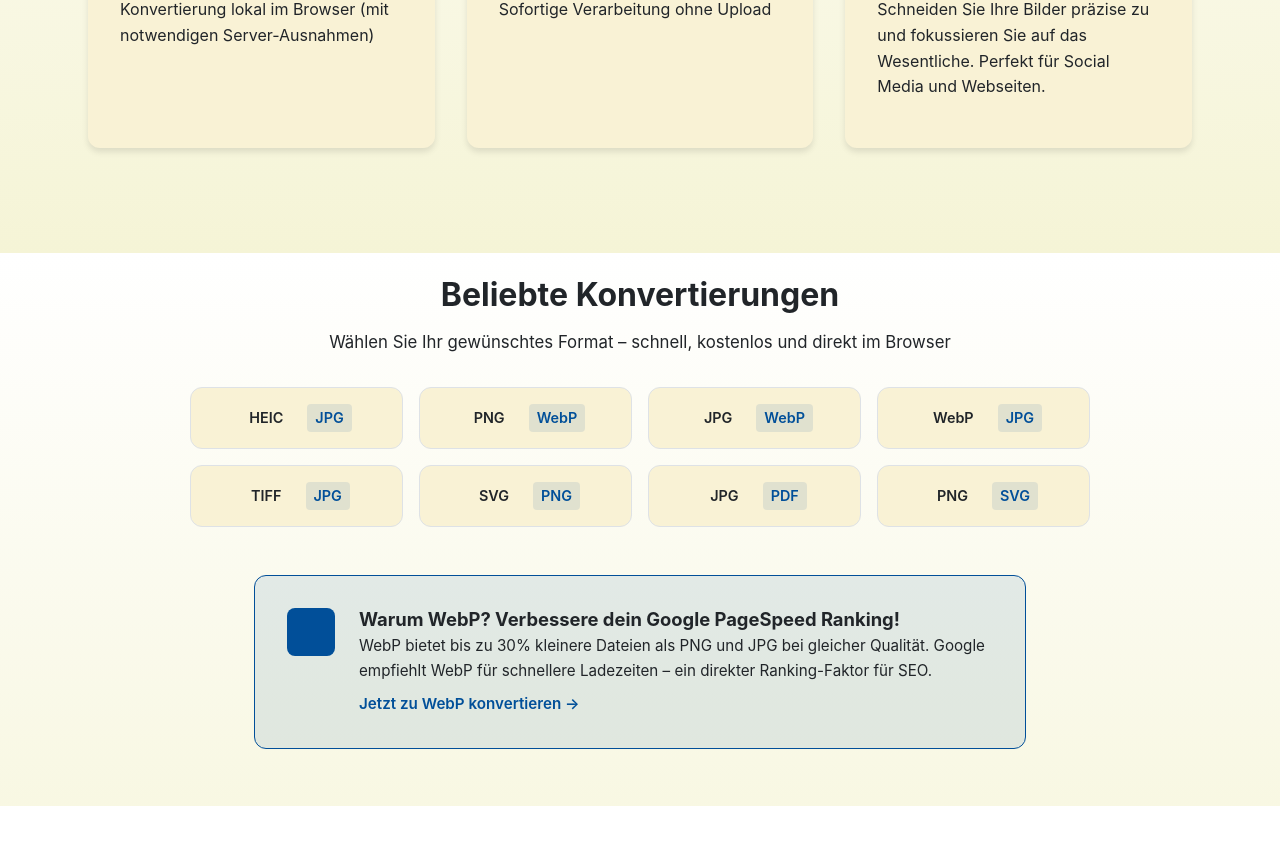
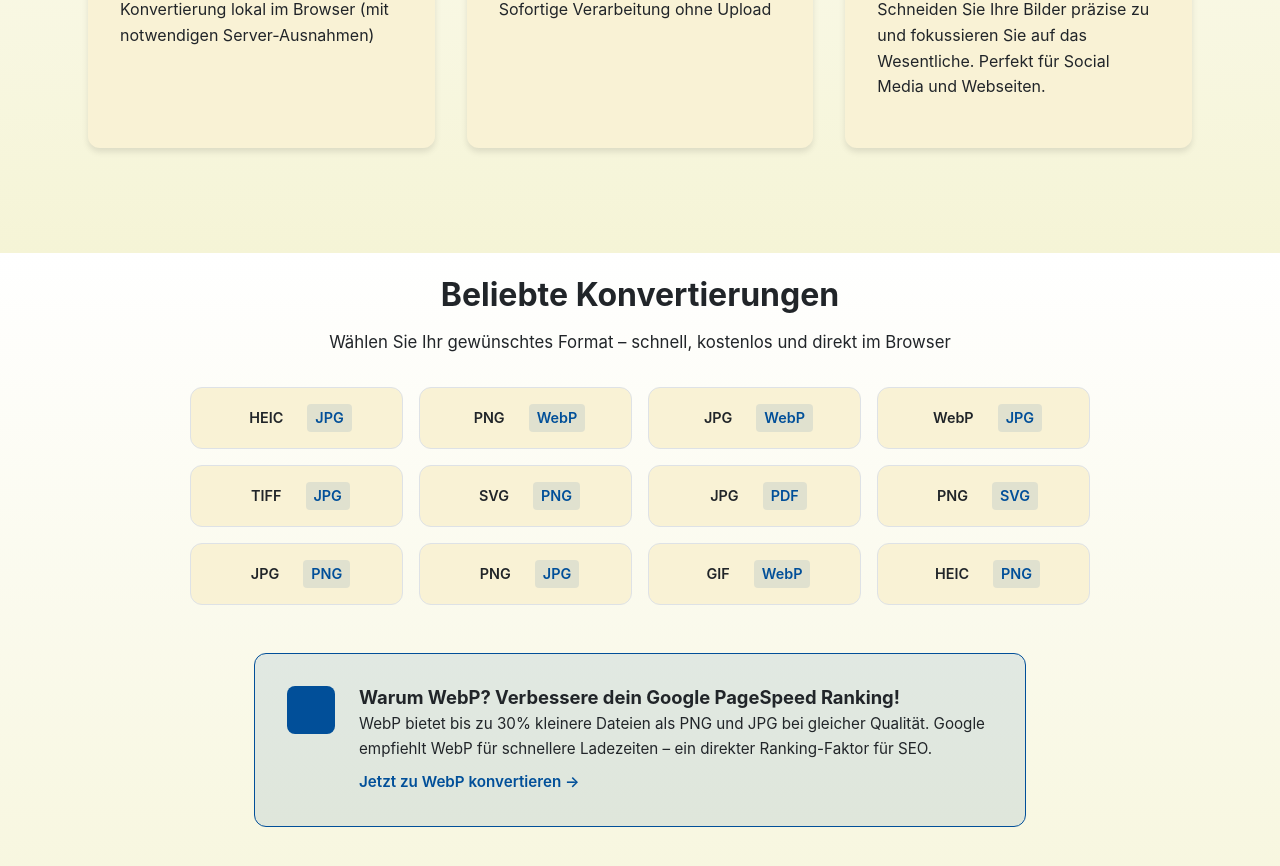
Before and after one commit to KodiniTools/Bildkonverter, a Vue app: page / in a window 1280 px wide. Shown: the part 1347-2213 px from the top of the page. Before the commit the page ends 2153 px from the top, so only its background shows below. Built offline with nearby package versions, Linux system fonts and the light colour scheme; a web font is replaced by a local one.

Commit message:
Add 4 more conversion options to popular conversions section
Add JPG→PNG, PNG→JPG, GIF→WebP, and HEIC→PNG to the
"Beliebte Konvertierungen" grid on the homepage.

https://claude.ai/code/session_01816Na8EzVqU3DsTvC1xxYr

```diff
--- a/src/views/HomeView.vue
+++ b/src/views/HomeView.vue
@@ -126,7 +126,11 @@ const popularConversions = [
   { pair: 'tiff-zu-jpg', from: 'TIFF', to: 'JPG' },
   { pair: 'svg-zu-png', from: 'SVG', to: 'PNG' },
   { pair: 'jpg-zu-pdf', from: 'JPG', to: 'PDF' },
-  { pair: 'png-zu-svg', from: 'PNG', to: 'SVG' }
+  { pair: 'png-zu-svg', from: 'PNG', to: 'SVG' },
+  { pair: 'jpg-zu-png', from: 'JPG', to: 'PNG' },
+  { pair: 'png-zu-jpg', from: 'PNG', to: 'JPG' },
+  { pair: 'gif-zu-webp', from: 'GIF', to: 'WebP' },
+  { pair: 'heic-zu-png', from: 'HEIC', to: 'PNG' }
 ]
 </script>
 
```
